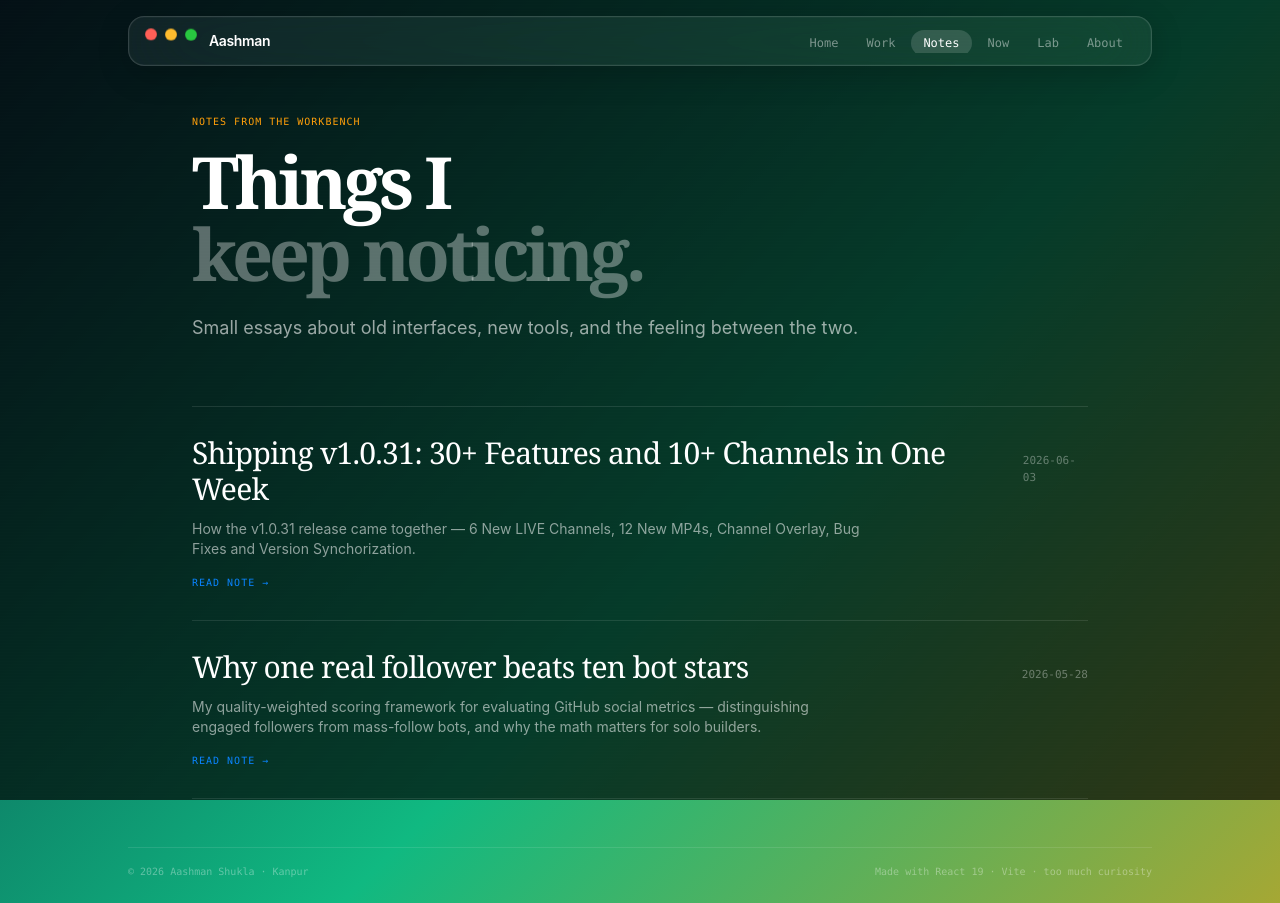
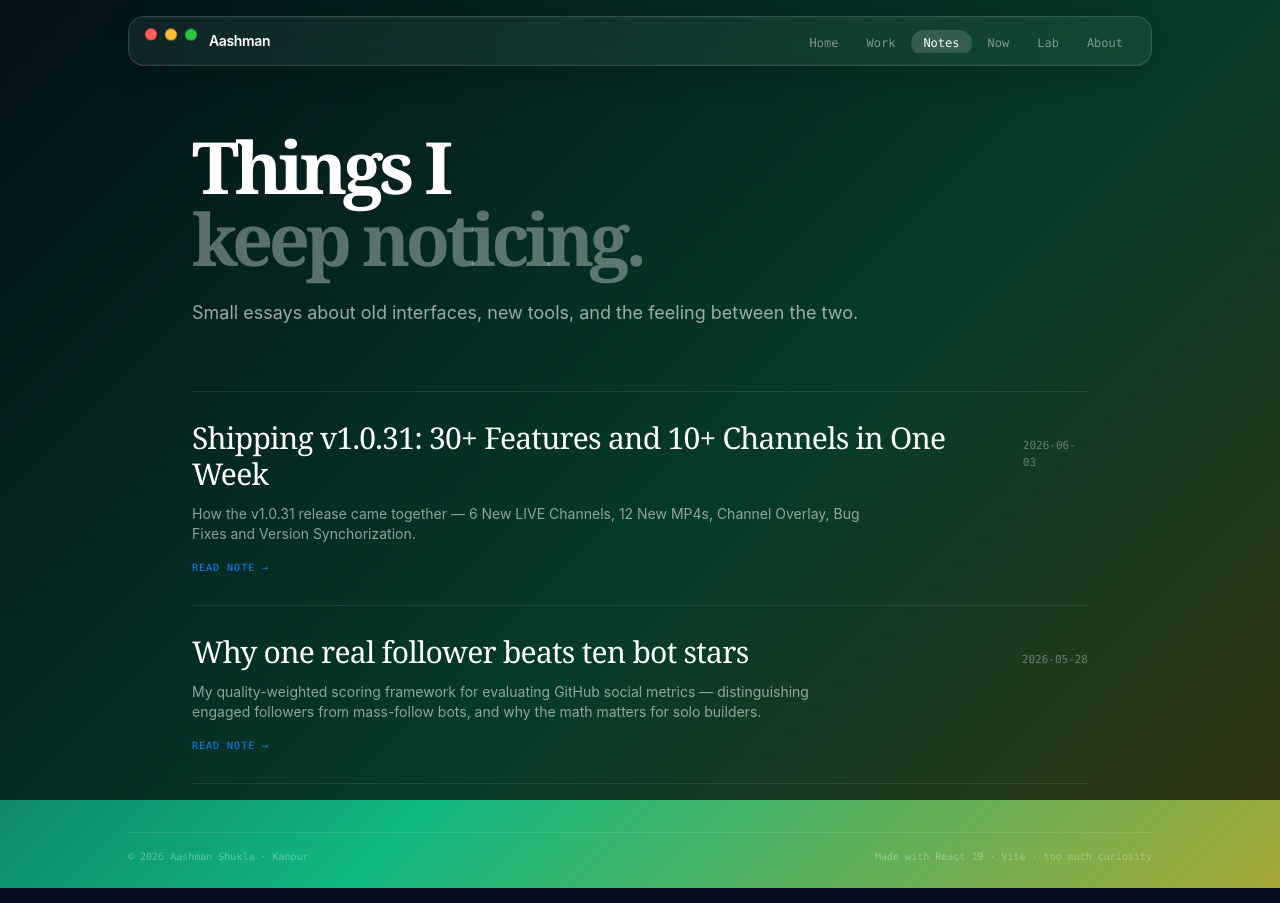
Before and after one commit to AashmanShukla3223/AashmanShukla3223, a React (Vite) app: page /writing in a window 1280 px wide. Built offline with nearby package versions, Linux system fonts and the light colour scheme.

Commit message:
Simplify subtitle hierarchy

```diff
--- a/src/pages/Writing.tsx
+++ b/src/pages/Writing.tsx
@@ -4,7 +4,7 @@ import { posts } from '../data/posts';
 export default function Writing() {
   const sorted = [...posts].sort((a, b) => b.date.localeCompare(a.date));
   return <div className="max-w-4xl mx-auto">
-    <header className="max-w-2xl animate-slide-up"><p className="text-[10px] uppercase tracking-widest font-mono text-tahoe-orange">Notes from the workbench</p><h1 className="mt-4 text-5xl sm:text-7xl font-bold tracking-[-0.06em] text-white">Things I<br /><span className="text-white/35">keep noticing.</span></h1><p className="mt-6 text-lg text-white/60 leading-relaxed">Small essays about old interfaces, new tools, and the feeling between the two.</p></header>
+    <header className="max-w-2xl animate-slide-up"><h1 className="mt-4 text-5xl sm:text-7xl font-bold tracking-[-0.06em] text-white">Things I<br /><span className="text-white/35">keep noticing.</span></h1><p className="mt-6 text-lg text-white/60 leading-relaxed">Small essays about old interfaces, new tools, and the feeling between the two.</p></header>
     <div className="mt-16 border-t border-white/10">{sorted.map((post, i) => <Link key={post.slug} to={`/writing/${post.slug}`} className="group block py-7 border-b border-white/10 animate-slide-up" style={{ animationDelay: `${i * 70}ms` }}><div className="flex flex-col sm:flex-row sm:items-baseline sm:justify-between gap-2"><h2 className="text-2xl sm:text-3xl font-serif text-white group-hover:text-tahoe-mint transition-colors">{post.title}</h2><time className="text-[11px] font-mono text-white/35">{post.date}</time></div><p className="mt-3 max-w-2xl text-sm text-white/55">{post.excerpt}</p><span className="inline-block mt-4 text-[10px] uppercase tracking-widest font-mono text-tahoe-blue">Read note →</span></Link>)}</div>
   </div>;
 }
```
